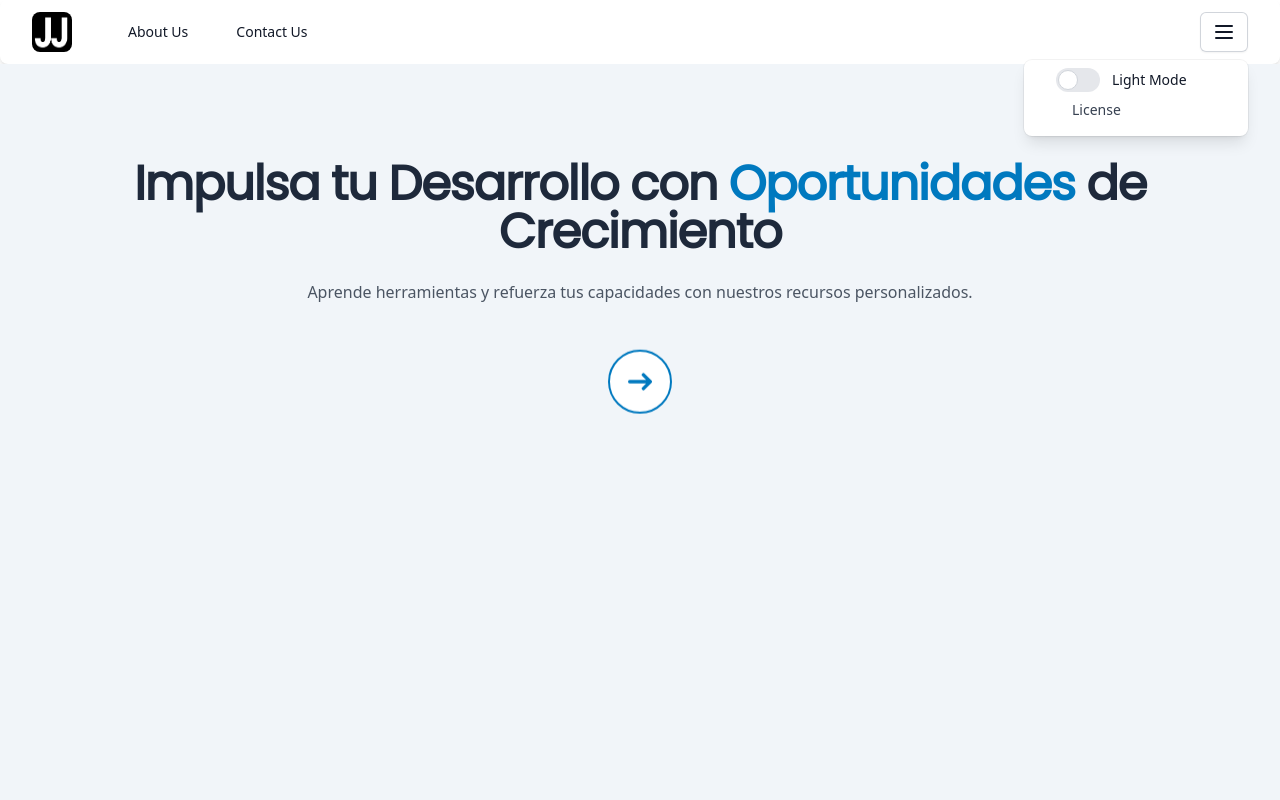
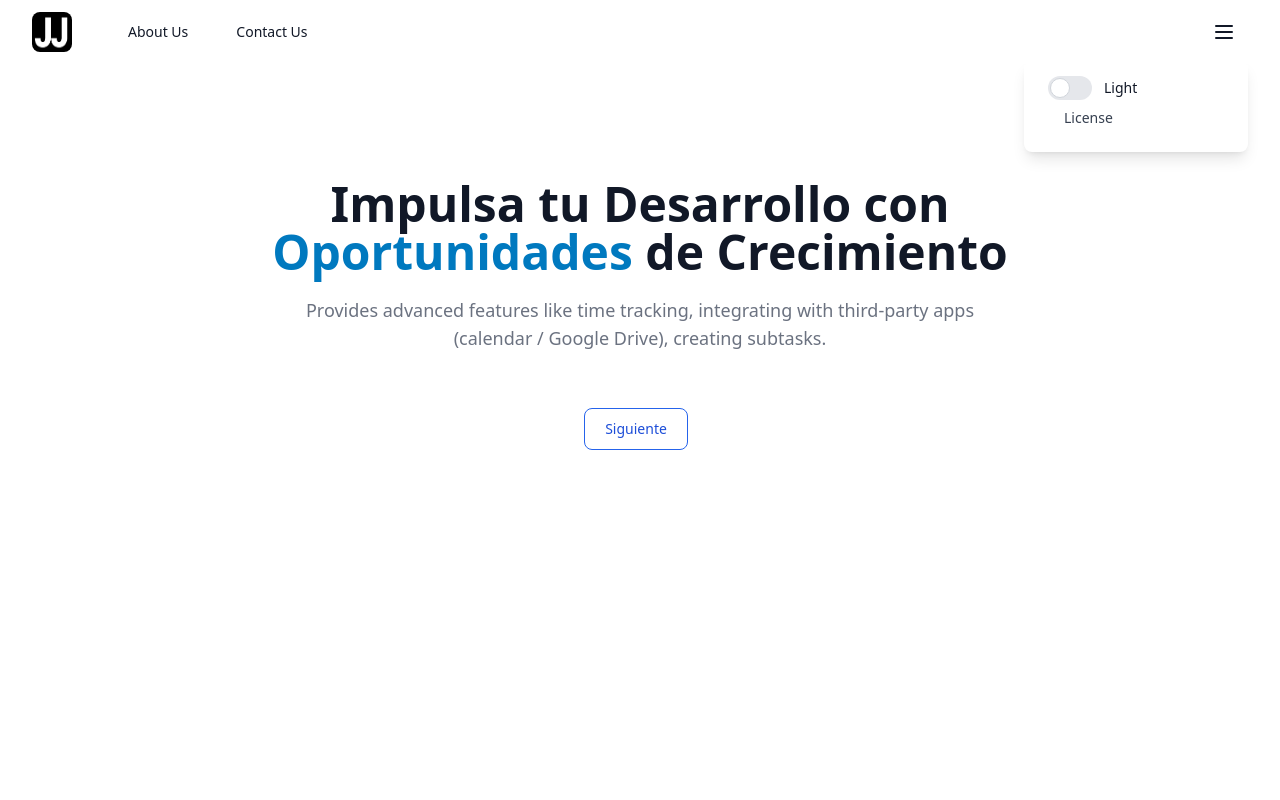
Before and after one commit to KevinAlpizarDev/JoinJob_app, a React (Vite) app in the folder reactApp/: page / in a window 1280 px wide. Both pictures are taken after a click on the button 1224 px from the left and 32 px from the top of the page. Shown: the top 800 px of the page. Built offline with nearby package versions, Linux system fonts and the light colour scheme.

Commit message:
Last in landing page

```diff
--- a/reactApp/src/components/LandingPage.jsx
+++ b/reactApp/src/components/LandingPage.jsx
@@ -57,7 +57,61 @@ export default function LandingPage() {
   return (
     <>
       <NavBar />
-      <div className="flex pt-24 items-start justify-center min-h-screen bg-slate-100 dark:bg-gray-800">
+
+      <section class="py-24 h-screen">
+        <div class="mx-auto max-w-7xl px-4 sm:px-6 lg:px-6">
+          {/* <div class="mb-14 mx-40 md:mx-34 text-center">
+            <h1 class="text-5xl text-center font-bold text-gray-900 py-5">
+              Impulsa tu Desarrollo con{" "}
+              <span className="text-[#0079BF]">Oportunidades</span> de
+              Crecimiento
+            </h1>
+            <p class="text-lg font-normal text-gray-500 max-w-md md:max-w-2xl mx-auto">
+              Provides advanced features like time tracking, integrating with
+              third party apps (calendar / Google drive), creating subtasks.
+            </p>
+          </div> */}
+          <div class="mb-14 mx-4 sm:mx-10 md:mx-16 lg:mx-36 text-center">
+            <h1 class="text-4xl md:text-5xl font-bold text-gray-900 py-5">
+              Impulsa tu Desarrollo con{" "}
+              <span class="text-[#0079BF]">Oportunidades</span> de Crecimiento
+            </h1>
+            <p class="text-base md:text-lg font-normal text-gray-500 max-w-md md:max-w-2xl mx-auto">
+              Provides advanced features like time tracking, integrating with
+              third-party apps (calendar / Google Drive), creating subtasks.
+            </p>
+          </div>
+
+          <div className="flex justify-center">
+            <Link to="/signin">
+              {/* <button className="animate-bounce w-16 h-16 flex items-center justify-center rounded-full font-bold text-[#0079BF] border-2 border-[#0079BF] bg-white dark:bg-gray-700 dark:text-[#00A4E4] transition-all ease-in-out duration-300 hover:bg-[#0079BF] hover:text-white">
+                <svg
+                  className="w-6 h-6"
+                  aria-hidden="true"
+                  xmlns="http://www.w3.org/2000/svg"
+                  fill="none"
+                  viewBox="0 0 14 10"
+                >
+                  <path
+                    stroke="currentColor"
+                    strokeLinecap="round"
+                    strokeLinejoin="round"
+                    strokeWidth="2"
+                    d="M1 5h12m0 0L9 1m4 4L9 9"
+                  />
+                </svg>
+              </button> */}
+              <button
+                type="button"
+                class="text-blue-700 hover:text-white border border-blue-600 hover:bg-blue-800 focus:ring-4 focus:outline-none focus:ring-blue-300 font-medium rounded-lg text-sm px-5 py-2.5 text-center me-2 mb-2 dark:border-blue-500 dark:text-blue-500 dark:hover:text-white dark:hover:bg-blue-500 dark:focus:ring-blue-800"
+              >
+                Siguiente
+              </button>
+            </Link>
+          </div>
+        </div>
+      </section>
+      {/* <div className="flex pt-24 items-start justify-center min-h-screen bg-slate-100 dark:bg-gray-800">
         <div className="text-center">
           <h2 className="text-3xl font-poppins text-slate-800 dark:text-white tracking-tight sm:text-4xl md:text-5xl text-center mb-6 font-black">
             Impulsa tu Desarrollo con{" "}
@@ -91,7 +145,7 @@ export default function LandingPage() {
             </Link>
           </div>
         </div>
-      </div>
+      </div> */}
       <FooterPage />
     </>
   );
--- a/reactApp/src/components/ThemeToggle.jsx
+++ b/reactApp/src/components/ThemeToggle.jsx
@@ -38,7 +38,7 @@ function ThemeToggle() {
       />
       <div className="relative w-11 h-6 bg-gray-200 peer-focus:outline-none peer-focus:ring-4 peer-focus:ring-blue-300 dark:peer-focus:ring-blue-800 rounded-full peer dark:bg-gray-700 peer-checked:after:translate-x-full peer-checked:after:border-white after:content-[''] after:absolute after:top-[2px] after:start-[2px] after:bg-white after:border-gray-300 after:border after:rounded-full after:h-5 after:w-5 after:transition-all dark:border-gray-600 peer-checked:bg-blue-600"></div>
       <span className="ms-3 text-sm font-medium text-gray-900 dark:text-gray-300">
-        {theme === "dark" ? "Dark Mode" : "Light Mode"}
+        {theme === "dark" ? "Dark" : "Light"}
       </span>
     </label>
   );
--- a/reactApp/src/components/main/NavBar.jsx
+++ b/reactApp/src/components/main/NavBar.jsx
@@ -13,8 +13,8 @@ export default function NavBar() {
   const toggleDropdown = () => setIsDropdownOpen(!isDropdownOpen);
 
   return (
-    <nav className="shadow-md w-full bg-white dark:bg-gray-900  border-gray-200 dark:border-gray-800 ">
-      <div className="max-w-full mx-auto  sm:px-6 lg:px-8 shadow-md rounded-lg">
+    <nav className="w-full bg-white dark:bg-gray-900  border-gray-200 dark:border-gray-800 ">
+      <div className="max-w-full mx-auto px-4 sm:px-6 lg:px-8 rounded-lg">
         <div className="flex items-center justify-between h-16">
           <div className="flex items-center">
             <Link to="/" className="flex-shrink-0">
@@ -35,7 +35,7 @@ export default function NavBar() {
                 <button
   type="button"
   onClick={toggleDropdown}
-                    className="inline-flex justify-center w-full rounded-md bg-white dark:bg-gray-800 px-3 py-2 text-sm font-semibold text-gray-900 dark:text-gray-100 shadow-sm ring-1 ring-inset ring-gray-300 hover:bg-gray-50 dark:hover:bg-gray-700"
+  className="inline-flex justify-center w-full rounded-md bg-transparent px-3 py-2 text-sm font-semibold text-gray-900 dark:text-gray-100 shadow-none hover:bg-gray-50 dark:hover:bg-gray-700"
   id="menu-button"
   aria-expanded={isDropdownOpen}
   aria-haspopup="true"
@@ -43,15 +43,13 @@ export default function NavBar() {
   <Menu className="block h-6 w-6" aria-hidden="true" />
 </button>
                 </div>
-
-                {/* Dropdown menu */}
                 {isDropdownOpen && (
-                  <div className="absolute right-0 z-10 mt-2 w-56 origin-top-right rounded-lg bg-white dark:bg-gray-800 shadow-lg ring-1 ring-black ring-opacity-5 focus:outline-none">
-                    <div className="py-2 px-8" role="none">
+  <div className="absolute right-0 z-10 mt-2 w-56 origin-top-right rounded-lg bg-white dark:bg-gray-800 shadow-lg focus:outline-none">
+    <div className="py-4 mx-6" role="none">
       <ThemeToggle />
       <Link
         to="#"
-                        className="block px-4 py-2 text-sm text-gray-700 dark:text-gray-200 hover:bg-gray-100 dark:hover:bg-gray-700 rounded-md"
+        className="block px-4 py-2 text-sm text-gray-700 dark:text-gray-200 hover:bg-gray-100 dark:hover:bg-gray-700 rounded-md transition-colors duration-200"
         role="menuitem"
       >
         License
@@ -59,6 +57,7 @@ export default function NavBar() {
     </div>
   </div>
 )}
+
               </div>
             </div>
           </div>
```
Lines whose indentation alone changed are shown as unchanged.
